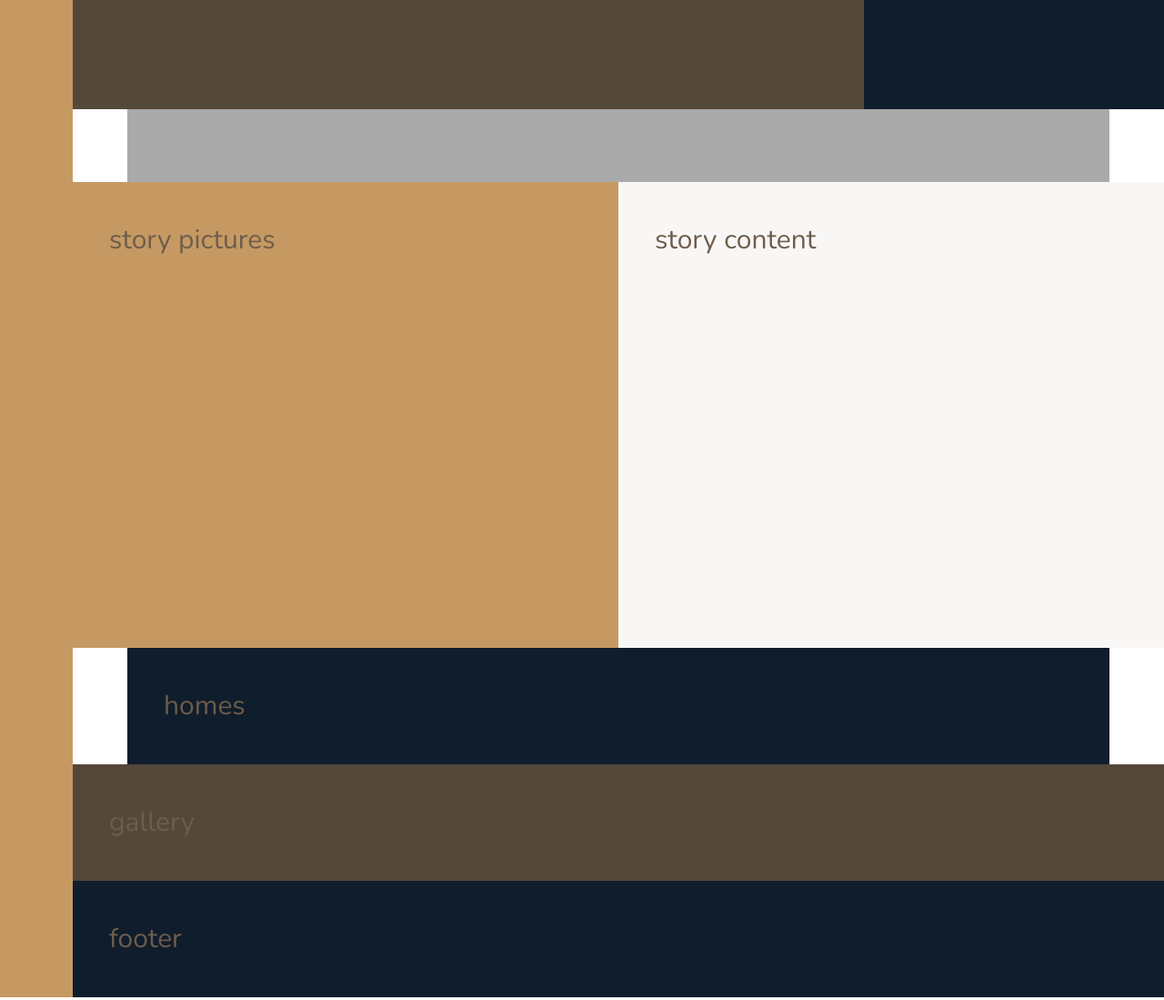
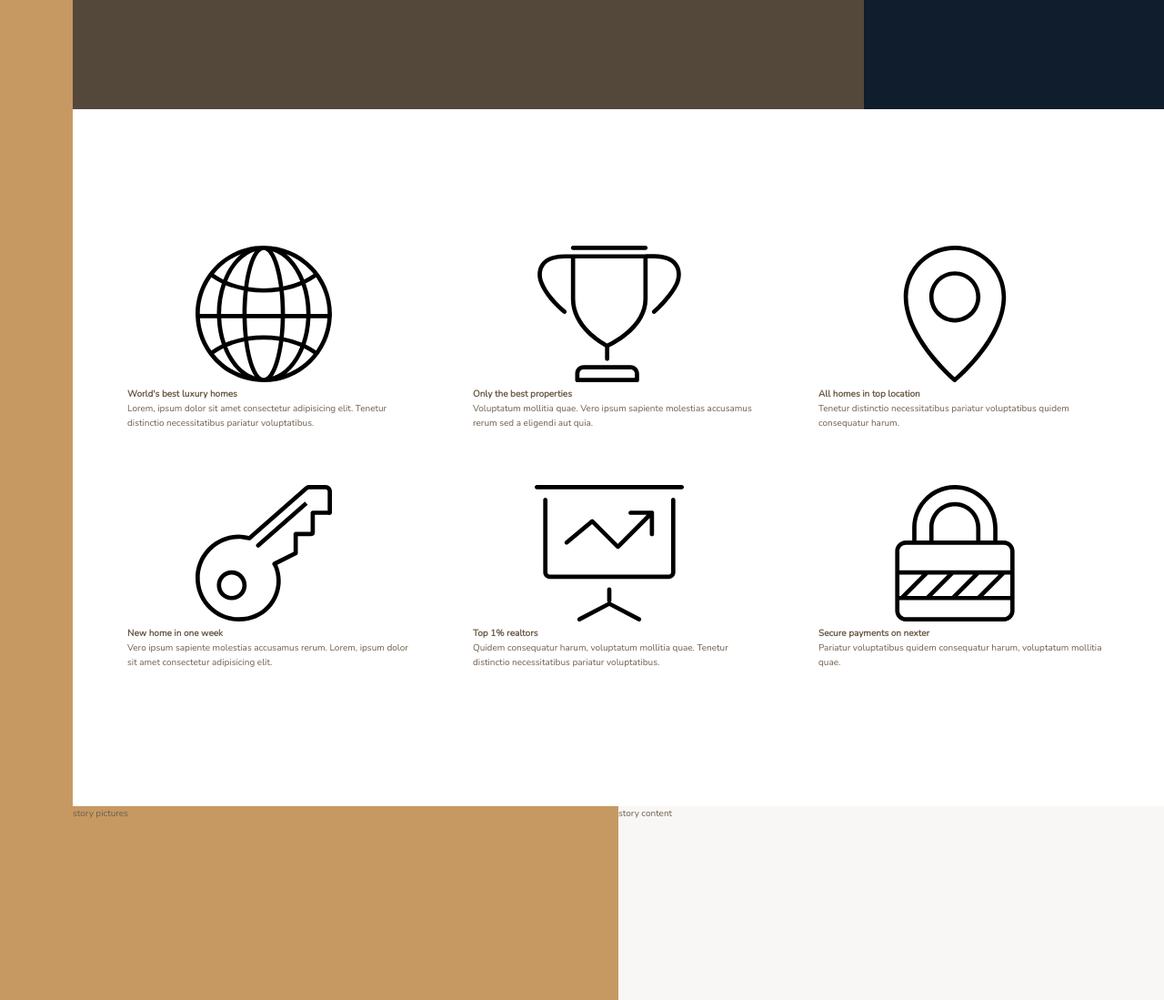
Before and after one commit to bhnprksh222/Nexter, a website: page index.html in a window 1280 px wide. Shown: the part 520-1619 px from the top of the page at 91% size. Drawn offline with nearby package versions, Linux system fonts and the light colour scheme.

Commit message:
Added svgs to features section.

```diff
--- a/index.html
+++ b/index.html
@@ -25,6 +25,48 @@
        </div>
 
        <section class="features">
+            <div class="feature">
+                <svg class="feature__icon">
+                    <use xlink:href="img/sprite.svg#icon-global"></use>
+                </svg>
+                <h4 class="heading-4">World's best luxury homes</h4>
+                <p class="feature__text">Lorem, ipsum dolor sit amet consectetur adipisicing elit. Tenetur distinctio necessitatibus pariatur voluptatibus.</p>
+            </div>
+            <div class="feature">
+                <svg class="feature__icon">
+                    <use xlink:href="img/sprite.svg#icon-trophy"></use>
+                </svg>
+                <h4 class="heading-4">Only the best properties</h4>
+                <p class="feature__text">Voluptatum mollitia quae. Vero ipsum sapiente molestias accusamus rerum sed a eligendi aut quia.</p>
+            </div>
+            <div class="feature">
+                <svg class="feature__icon">
+                    <use xlink:href="img/sprite.svg#icon-map-pin"></use>
+                </svg>
+                <h4 class="heading-4">All homes in top location</h4>
+                <p class="feature__text">Tenetur distinctio necessitatibus pariatur voluptatibus quidem consequatur harum.</p>
+            </div>
+            <div class="feature">
+                <svg class="feature__icon">
+                    <use xlink:href="img/sprite.svg#icon-key"></use>
+                </svg>
+                <h4 class="heading-4">New home in one week</h4>
+                <p class="feature__text">Vero ipsum sapiente molestias accusamus rerum. Lorem, ipsum dolor sit amet consectetur adipisicing elit.</p>
+            </div>
+            <div class="feature">
+                <svg class="feature__icon">
+                    <use xlink:href="img/sprite.svg#icon-presentation"></use>
+                </svg>
+                <h4 class="heading-4">Top 1% realtors</h4>
+                <p class="feature__text">Quidem consequatur harum, voluptatum mollitia quae. Tenetur distinctio necessitatibus pariatur voluptatibus.</p>
+            </div>
+            <div class="feature">
+                <svg class="feature__icon">
+                    <use xlink:href="img/sprite.svg#icon-lock"></use>
+                </svg>
+                <h4 class="heading-4">Secure payments on nexter</h4>
+                <p class="feature__text">Pariatur voluptatibus quidem consequatur harum, voluptatum mollitia quae.</p>
+            </div>
 
        </section>
 
--- a/sass/_base.scss
+++ b/sass/_base.scss
@@ -39,9 +39,4 @@ body {
 
     grid-template-rows: 80vh min-content 40vw repeat(3,min-content);
     grid-template-columns: [sidebar-start] 8rem [sidebar-end full-start] minmax(6rem, 1fr) [center-start] repeat(8, [col-start] minmax(min-content,  14rem) [col-end]) [center-end] minmax(6rem, 1fr) [full-end];
-
-    & > * {
-        padding: 40px;
-        font-size: 3rem;
-    }
 }
--- a/sass/_features.scss
+++ b/sass/_features.scss
@@ -1,4 +1,9 @@
 .features {
-    background-color: $color-grey-light-2;
     grid-column: center-start / center-end;
+
+    margin: 15rem 0;
+
+    display: grid;
+    grid-template-columns: repeat(3, 1fr);
+    grid-gap: 6rem;
 }
```
Also changed, not shown: css/style.css.
